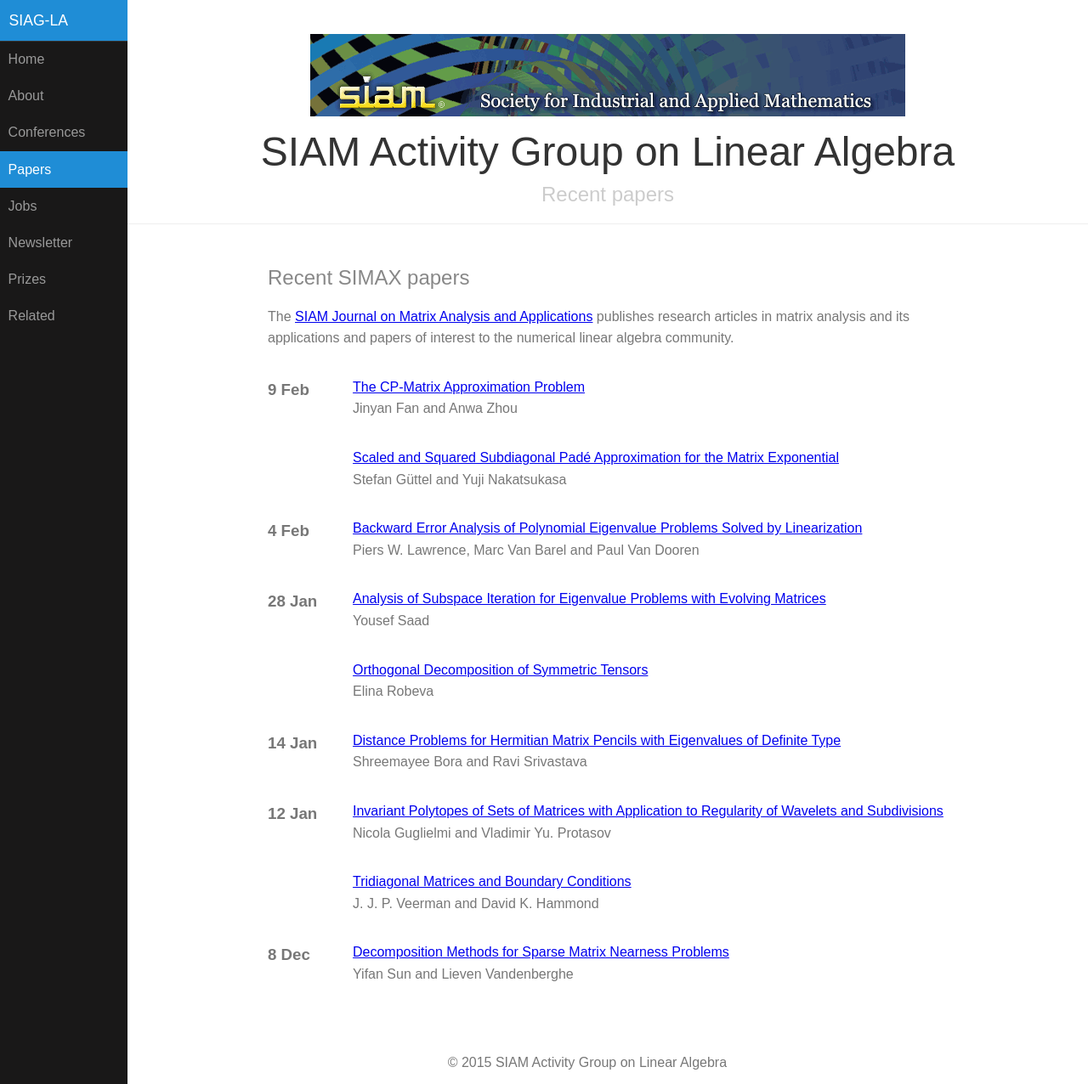
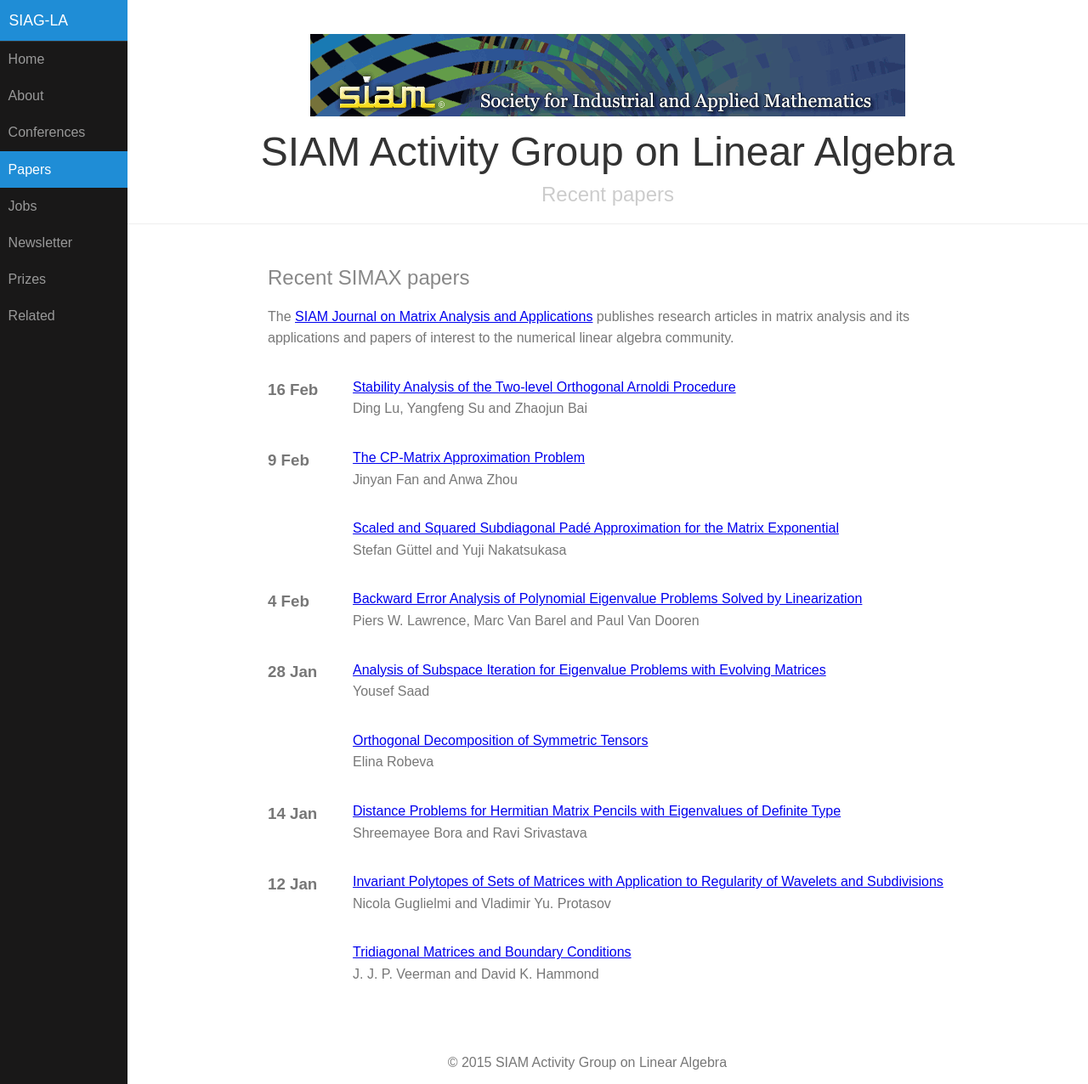
Before and after one commit to dbindel/siagla, a Jekyll site: the page built from simax.html, in a window 1280 px wide and 1276 px high. Shown: the whole window at 85% size. Built offline with Jekyll 4.4.1, drawn with Linux system fonts in a browser that asks for light colours.

Commit message:
Automated updates to simax.yml

```diff
--- a/_data/simax.yml
+++ b/_data/simax.yml
@@ -1388,3 +1388,11 @@
   pp_start: '171'
   title: The CP-Matrix Approximation Problem
   volume: '37'
+- authors: Ding Lu, Yangfeng Su and Zhaojun Bai
+  date: '2016-02-16T08:00:00Z'
+  doi: doi:10.1137/151005142
+  link: http://epubs.siam.org/doi/abs/10.1137/151005142?ai=s7&mi=3ezuvv&af=R
+  pp_end: '214'
+  pp_start: '195'
+  title: Stability Analysis of the Two-level Orthogonal Arnoldi Procedure
+  volume: '37'
```
